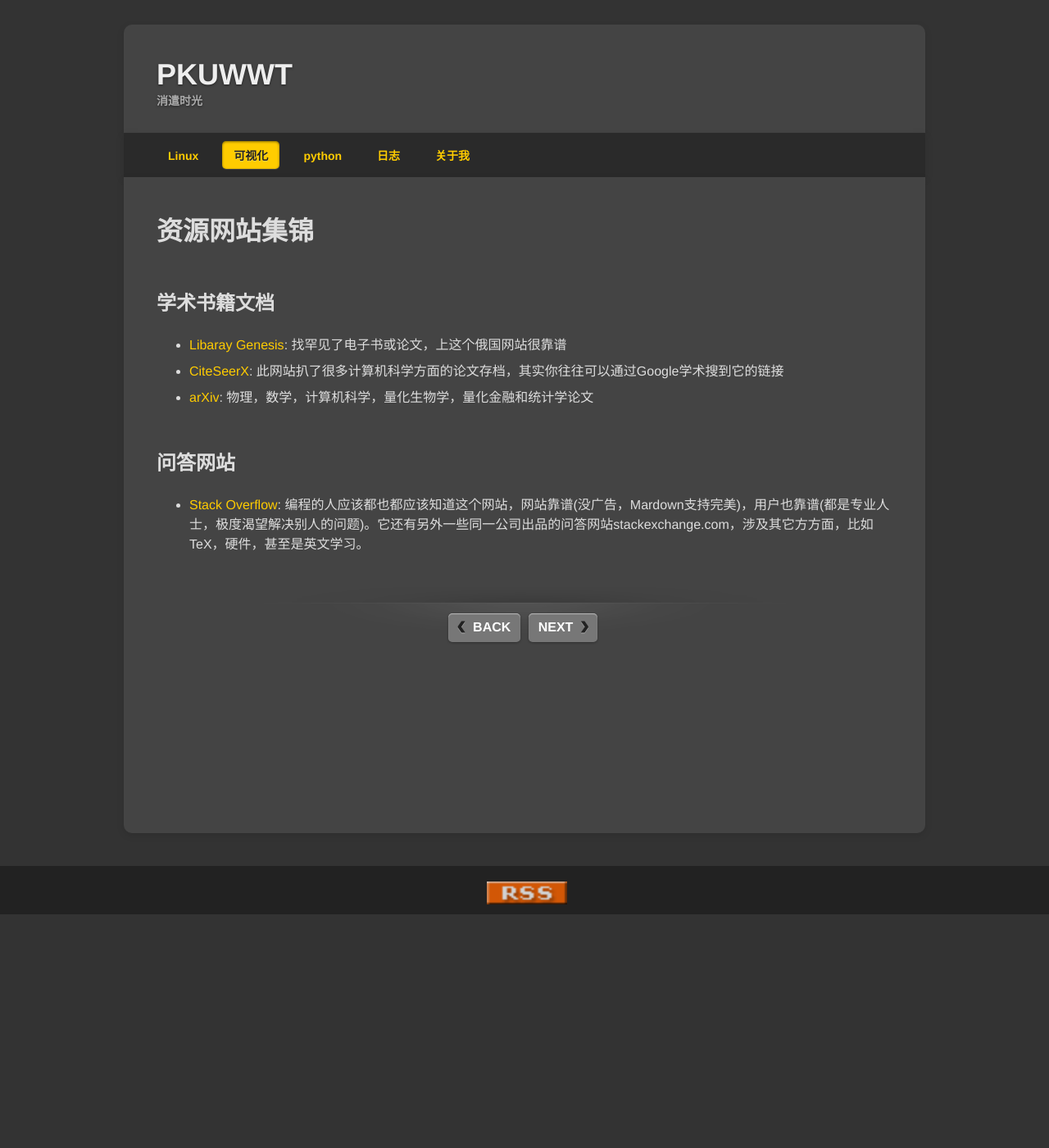
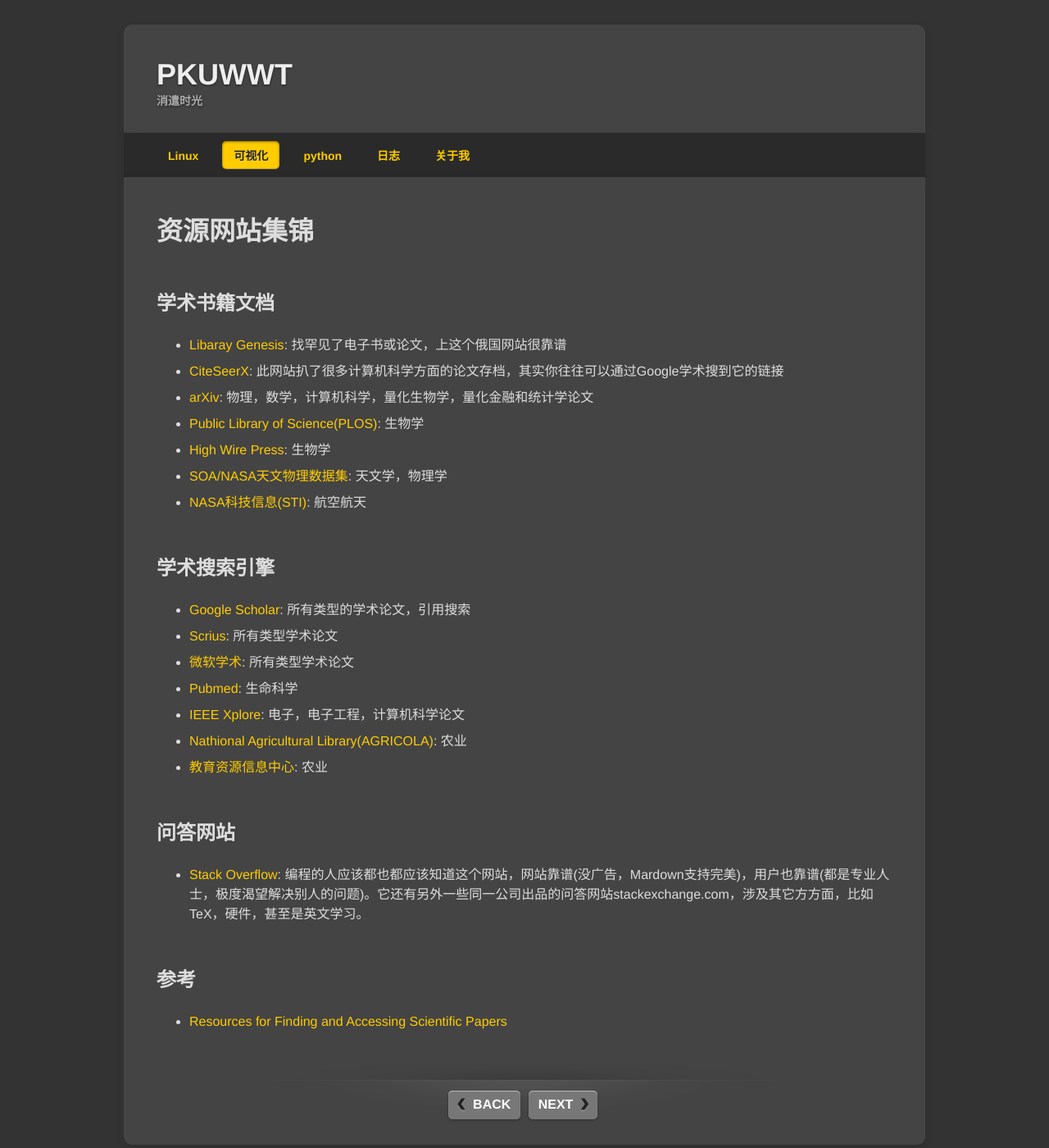
Before and after one commit to pkuwwt/pkuwwt.github.io, a Jekyll site: the page built from visualization/_posts/2014-04-16-good-resource-website.md, in a window 1280 px wide and 1400 px high. Shown: the whole window at 82% size. Built offline with Jekyll 4.4.1, drawn with Linux system fonts in a browser that asks for light colours; comment, search, counter and statistics services are not loaded.

Commit message:
modified:   visualization/_posts/2014-04-16-good-resource-website.md

```diff
--- a/visualization/_posts/2014-04-16-good-resource-website.md
+++ b/visualization/_posts/2014-04-16-good-resource-website.md
@@ -10,7 +10,24 @@
   - [Libaray Genesis](http://gen.lib.rus.ec): 找罕见了电子书或论文，上这个俄国网站很靠谱
   - [CiteSeerX](http://citeseerx.ist.psu.edu): 此网站扒了很多计算机科学方面的论文存档，其实你往往可以通过Google学术搜到它的链接
   - [arXiv](http://arxiv.org): 物理，数学，计算机科学，量化生物学，量化金融和统计学论文
+  - [Public Library of Science(PLOS)](http://www.plos.org/search.php): 生物学
+  - [High Wire Press](http://highwire.stanford.edu/lists/freeart.dtl): 生物学
+  - [SOA/NASA天文物理数据集](http://adswww.harvard.edu/): 天文学，物理学
+  - [NASA科技信息(STI)](http://www.sti.nasa.gov/STI-public-homepage.html): 航空航天
+
+## 学术搜索引擎
+  - [Google Scholar](http://scholar.google.com/): 所有类型的学术论文，引用搜索
+  - [Scrius](http://www.scirus.com/): 所有类型学术论文
+  - [微软学术](academic.research.microsoft.com): 所有类型学术论文
+  - [Pubmed](http://www.ncbi.nlm.nih.gov/pubmed/): 生命科学
+  - [IEEE Xplore](http://ieeexplore.ieee.org/Xplore/guesthome.jsp): 电子，电子工程，计算机科学论文
+  - [Nathional Agricultural Library(AGRICOLA)](http://agricola.nal.usda.gov/): 农业
+  - [教育资源信息中心](http://eric.ed.gov/): 农业
 
 ## 问答网站
 
   - [Stack Overflow](http://stackoverflow.com): 编程的人应该都也都应该知道这个网站，网站靠谱(没广告，Mardown支持完美)，用户也靠谱(都是专业人士，极度渴望解决别人的问题)。它还有另外一些同一公司出品的问答网站stackexchange.com，涉及其它方方面，比如TeX，硬件，甚至是英文学习。
+
+
+## 参考
+  - [Resources for Finding and Accessing Scientific Papers](http://www.sciencebuddies.org/science-fair-projects/top_science-fair_finding_scientific_papers.shtml)
```
